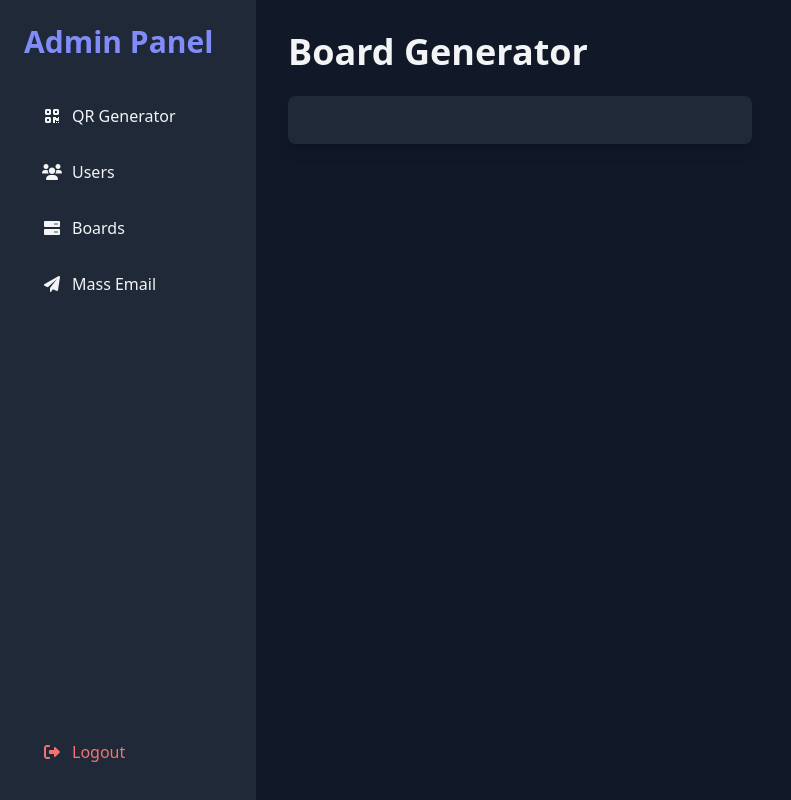
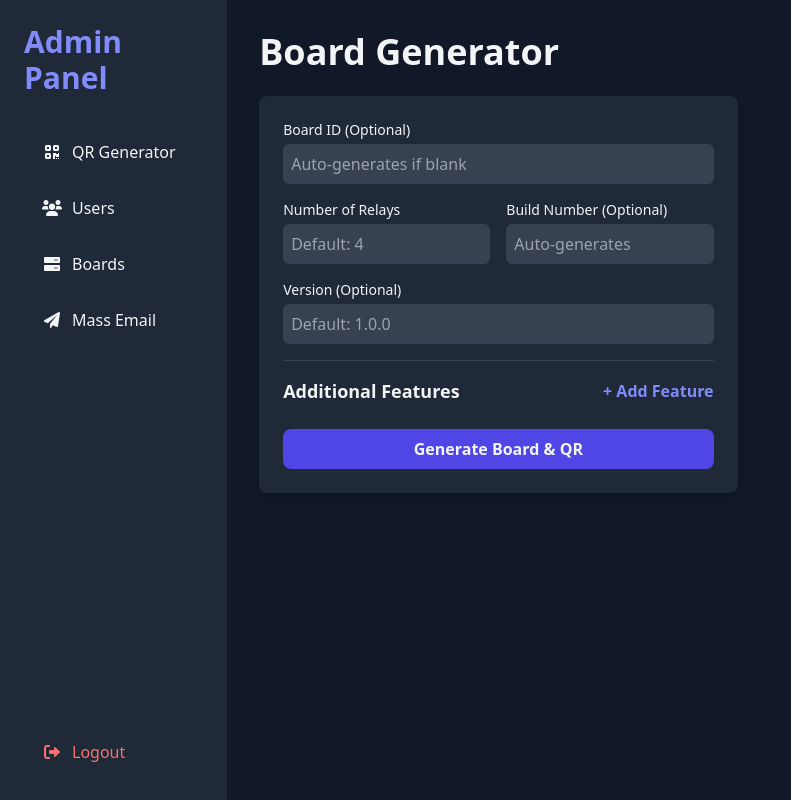
Before and after one commit to potnuruganesh056/luminous, a Flask app: template templates/admin/dashboard.html in a window 1280 px wide. Shown: the whole page, without its empty margins (0-791 px from the left). Run offline with Flask 3, Linux system fonts and the light colour scheme; the template is opened without the code that fills it, so the values that code supplies are empty; parts of the project's set-up code (start-up, migrations or seed data) failed here and were passed over; some libraries are stand-ins or nearby versions.

Commit message:
Update dashboard.html

```diff
--- a/templates/admin/dashboard.html
+++ b/templates/admin/dashboard.html
@@ -1,11 +1,40 @@
 {% extends "admin/admin_base.html" %}
 {% block title %}QR Generator{% endblock %}
+
 {% block admin_content %}
 <h2 class="text-4xl font-bold mb-6">Board Generator</h2>
 <div class="grid grid-cols-1 lg:grid-cols-2 gap-8">
     <!-- Form Section -->
     <div class="bg-gray-800 p-6 rounded-lg shadow-lg">
-        <form id="generate-board-form" class="space-y-4"><!-- ... Form content from previous version ... --></form>
+        <form id="generate-board-form" class="space-y-4">
+            <div>
+                <label for="board_id" class="block text-sm font-medium">Board ID (Optional)</label>
+                <input type="text" id="board_id" class="mt-1 block w-full bg-gray-700 border-gray-600 rounded-md p-2" placeholder="Auto-generates if blank">
+            </div>
+            <div class="grid grid-cols-2 gap-4">
+                <div>
+                    <label for="number_of_relays" class="block text-sm font-medium">Number of Relays</label>
+                    <input type="number" id="number_of_relays" class="mt-1 block w-full bg-gray-700 border-gray-600 rounded-md p-2" placeholder="Default: 4" min="1">
+                </div>
+                <div>
+                    <label for="build_number" class="block text-sm font-medium">Build Number (Optional)</label>
+                    <input type="number" id="build_number" class="mt-1 block w-full bg-gray-700 border-gray-600 rounded-md p-2" placeholder="Auto-generates">
+                </div>
+            </div>
+            <div>
+                <label for="version_number" class="block text-sm font-medium">Version (Optional)</label>
+                <input type="text" id="version_number" class="mt-1 block w-full bg-gray-700 border-gray-600 rounded-md p-2" placeholder="Default: 1.0.0">
+            </div>
+            <div id="relay-id-container"></div>
+            <div class="border-t border-gray-700 pt-4">
+                <div class="flex justify-between items-center mb-2">
+                    <h3 class="text-lg font-semibold">Additional Features</h3>
+                    <button type="button" id="add-feature-btn" class="text-indigo-400 hover:text-indigo-300 font-semibold">+ Add Feature</button>
+                </div>
+                <div id="additional-features-container" class="space-y-2"></div>
+            </div>
+            <button type="submit" id="generate-qr-btn" class="w-full px-5 py-2 bg-indigo-600 hover:bg-indigo-700 rounded-lg font-bold">Generate Board & QR</button>
+        </form>
     </div>
     <!-- QR Result Section -->
     <div id="qr-result" class="hidden text-center bg-gray-800 p-6 rounded-lg shadow-lg flex flex-col items-center justify-center">
@@ -19,12 +48,83 @@
 {% block page_scripts %}
 <script>
     document.addEventListener('DOMContentLoaded', () => {
-        // --- DYNAMIC FORM LOGIC ---
-        // ... (All JavaScript for the dynamic form, adding features, etc.)
+        const numRelaysInput = document.getElementById('number_of_relays');
+        const relayIdContainer = document.getElementById('relay-id-container');
 
-        // --- FORM SUBMISSION ---
+        numRelaysInput.addEventListener('input', () => {
+            const count = parseInt(numRelaysInput.value, 10);
+            relayIdContainer.innerHTML = '';
+            if (isNaN(count) || count <= 0) return;
+
+            const header = document.createElement('label');
+            header.className = 'block text-sm font-medium mt-4';
+            header.textContent = 'Relay IDs (Optional)';
+            relayIdContainer.appendChild(header);
+
+            for (let i = 0; i < count; i++) {
+                const input = document.createElement('input');
+                input.type = 'text';
+                input.className = 'relay-id-input mt-1 block w-full bg-gray-700 border-gray-600 rounded-md p-2 text-sm';
+                input.placeholder = `Relay ${i + 1} ID (Auto-generates if blank)`;
+                relayIdContainer.appendChild(input);
+            }
+        });
+
+        document.getElementById('add-feature-btn').addEventListener('click', () => {
+            const container = document.getElementById('additional-features-container');
+            const featureDiv = document.createElement('div');
+            featureDiv.className = 'feature-group grid grid-cols-2 gap-2 items-center';
+            featureDiv.innerHTML = `
+                <input type="text" class="feature-key bg-gray-700 p-2 rounded-md text-sm" placeholder="Key">
+                <div class="flex items-center gap-2">
+                    <input type="text" class="feature-value bg-gray-700 p-2 rounded-md text-sm w-full" placeholder="Value">
+                    <button type="button" class="remove-feature-btn text-red-400 hover:text-red-600 text-lg">&times;</button>
+                </div>
+            `;
+            container.appendChild(featureDiv);
+        });
+
+        document.getElementById('additional-features-container').addEventListener('click', (e) => {
+            if (e.target.classList.contains('remove-feature-btn')) {
+                e.target.closest('.feature-group').remove();
+            }
+        });
+
         document.getElementById('generate-board-form').addEventListener('submit', async (e) => {
-            // ... (Full JavaScript logic for form submission and QR generation)
+            e.preventDefault();
+
+            const relays = Array.from(document.querySelectorAll('.relay-id-input')).map(input => ({ id: input.value }));
+            const features = {};
+            document.querySelectorAll('.feature-group').forEach(group => {
+                const key = group.querySelector('.feature-key').value;
+                const value = group.querySelector('.feature-value').value;
+                if (key) features[key] = value;
+            });
+
+            const formData = {
+                board_id: document.getElementById('board_id').value,
+                number_of_relays: document.getElementById('number_of_relays').value,
+                version_number: document.getElementById('version_number').value,
+                build_number: document.getElementById('build_number').value,
+                relays: relays,
+                additional_features: features
+            };
+
+            const response = await fetch('/api/admin/generate-board', {
+                method: 'POST',
+                headers: { 'Content-Type': 'application/json' },
+                body: JSON.stringify(formData)
+            });
+            const result = await response.json();
+
+            if (result.status === 'success') {
+                document.getElementById('qr-result').classList.remove('hidden');
+                document.getElementById('board-id-display').textContent = result.board_id;
+                new QRious({ element: document.getElementById('qr-canvas'), value: result.qr_data, size: 200 });
+                if (window.boardTable) window.boardTable.ajax.reload();
+            } else {
+                alert(`Error: ${result.message}`);
+            }
         });
     });
 </script>
```
